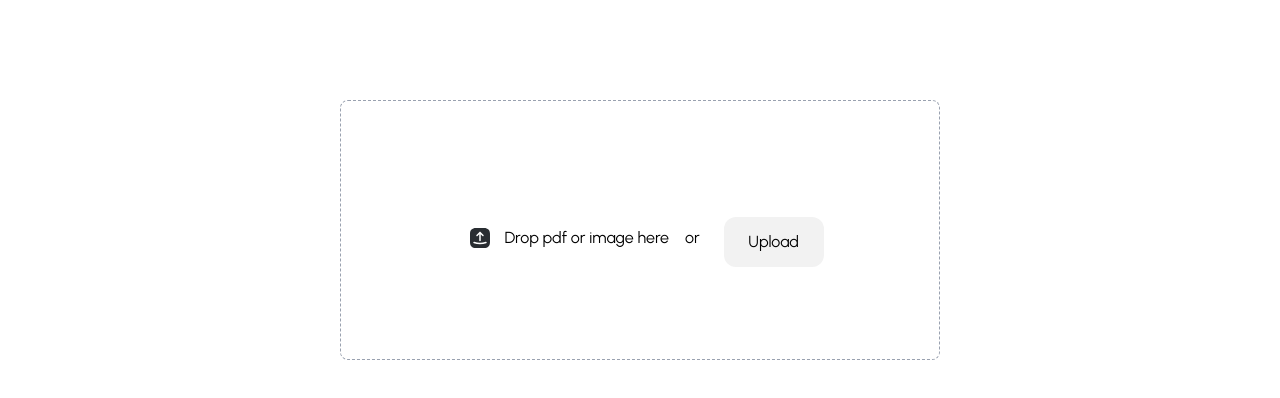
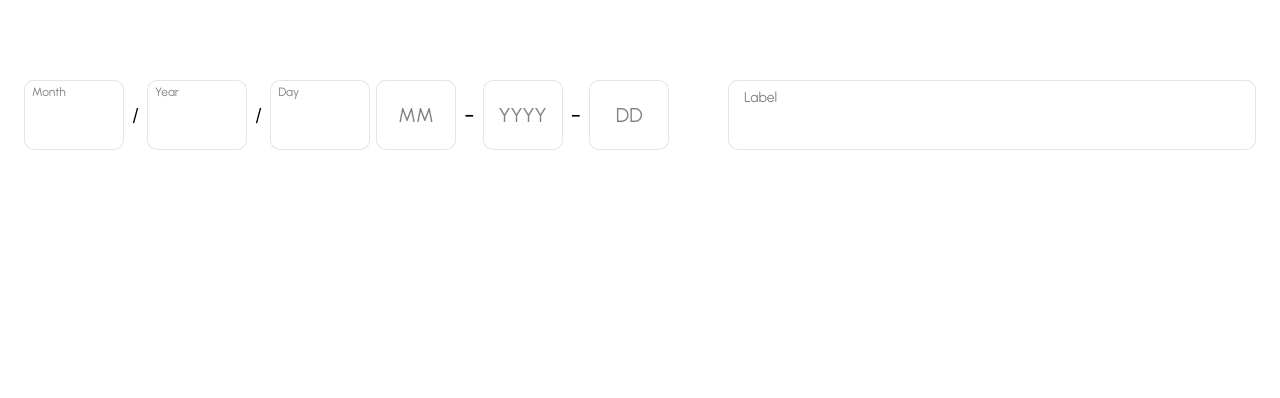
Before and after one commit to VAR0102/test-project, a Next.js app: page / in a window 1280 px wide. Shown: the top 398 px of the page. Built offline with nearby package versions, Linux system fonts and the light colour scheme.

Commit message:
chem hishum

```diff
--- a/src/app/Inputs/index.tsx
+++ b/src/app/Inputs/index.tsx
@@ -102,7 +102,7 @@ const Inputs: React.FC<InputsProps> = ({
                   type="text"
                   disabled={isDisabled}
                   placeholder={
-                    status === "inactive" || status === "error"
+                    status === "inactive" || status === "error" || status === "default"
                       ? index === 0
                         ? "MM"
                         : index === 1
--- a/src/app/page.tsx
+++ b/src/app/page.tsx
@@ -33,10 +33,10 @@ export default function HomePage() {
 <MeidumButtons variant="Secondary"><LeftDirectionIcon/></MeidumButtons>
 <MeidumButtons variant="TertiaryChose">  <XIcon />   </MeidumButtons> */}
 
-      {/*
+
       <Inputs variant="InputData" status="default" />
       <Inputs variant="InputFields" status="default" />
-      <Inputs variant="InputText" status="default" label="Label" /> */}
+      <Inputs variant="InputText" status="default" label="Label" />
 
       {/* <DropDown variant="DropDownLarge" status="default"></DropDown>
  <DropDown variant="DropDownSmall" status="default"></DropDown> */}
@@ -66,9 +66,9 @@ export default function HomePage() {
       {/* <RadioButtons variant="RadioSingle">  </RadioButtons>
  <RadioButtons variant="RadioGroup"> Option 1</RadioButtons>
  */}
-      <OtherComponent variant="Drop"></OtherComponent>
+      {/* <OtherComponent variant="Drop"></OtherComponent> */}
       {/* <OtherComponent variant="Toglle" status="off"></OtherComponent> */}
-      <div className=""></div>
+
     </div>
   );
 }
```
